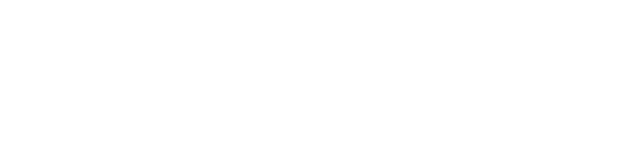
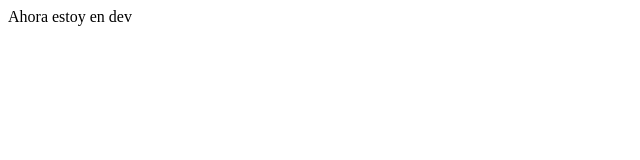
Before and after one commit to hernang/gitkraken-test, a plain HTML site: page index.html in a window 1280 px wide. Shown: the whole page, without its empty margins (0-640 px from the left). Drawn offline with Linux system fonts and the light colour scheme.

Commit message:
Dev branch created

```diff
--- a/index.html
+++ b/index.html
@@ -4,6 +4,7 @@
     <meta name="viewport" content="width=device-width, initial-scale=1.0">
     <meta http-equiv="X-UA-Compatible" content="ie=edge">
     <title>GitKraken Test</title>
+    <p>Ahora estoy en dev</p>
 </head>
 <body>
 
```
